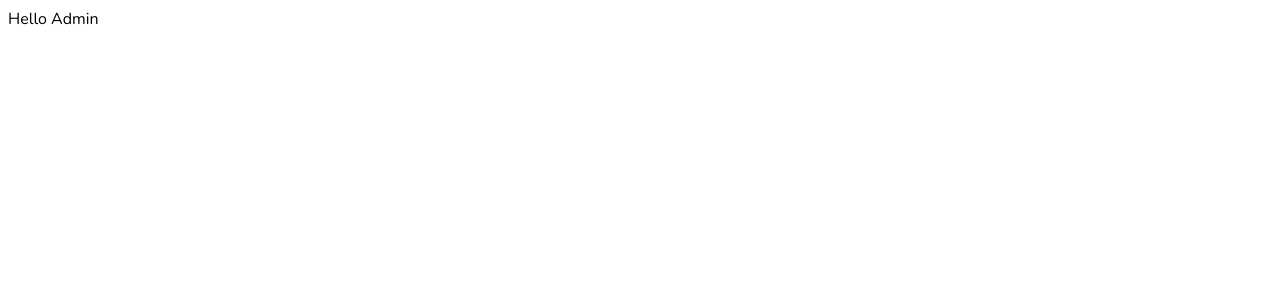
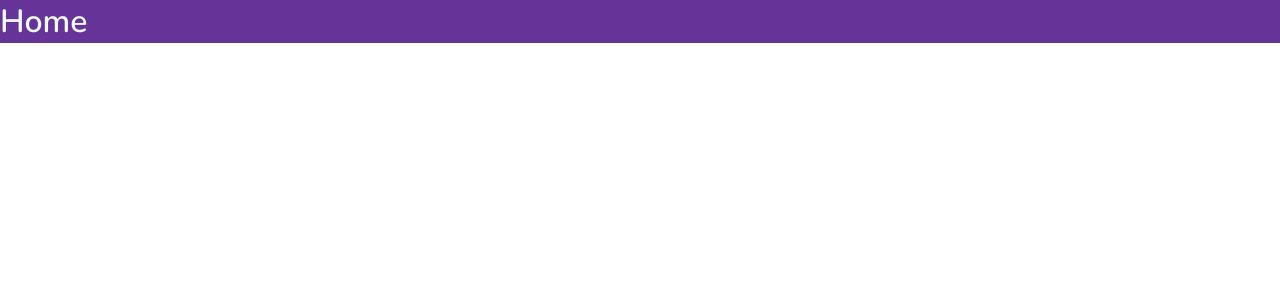
Before and after one commit to songhee24/admin-dashboard, a React (Create React App) app: page / in a window 1280 px wide. Shown: the top 300 px of the page. Built offline with nearby package versions, Linux system fonts and the light colour scheme.

Commit message:
sas css tested

```diff
--- a/public/index.html
+++ b/public/index.html
@@ -12,6 +12,7 @@
     <title>React Admin Panel</title>
     <style>
       *{
+        margin: 0;
         font-family: 'Nunito', sans-serif;
       }
     </style>
--- a/src/App.js
+++ b/src/App.js
@@ -1,8 +1,9 @@
+import Home from "./pages/home/Home";
 
 function App() {
   return (
     <div>
-    Hello Admin
+      <Home />
     </div>
   );
 }
--- a/src/pages/home/Home.jsx
+++ b/src/pages/home/Home.jsx
@@ -1,9 +1,10 @@
 import React from 'react';
+import './home.scss'
 
 const Home = () => {
     return (
-        <div>
-            Home
+        <div className='home'>
+            <h1 className='title'>Home</h1>
         </div>
     );
 };
--- /dev/null
+++ b/src/pages/home/home.scss
@@ -0,0 +1,6 @@
+.home {
+  background-color: rebeccapurple;
+  .title {
+    color: aliceblue;
+  }
+}
```
